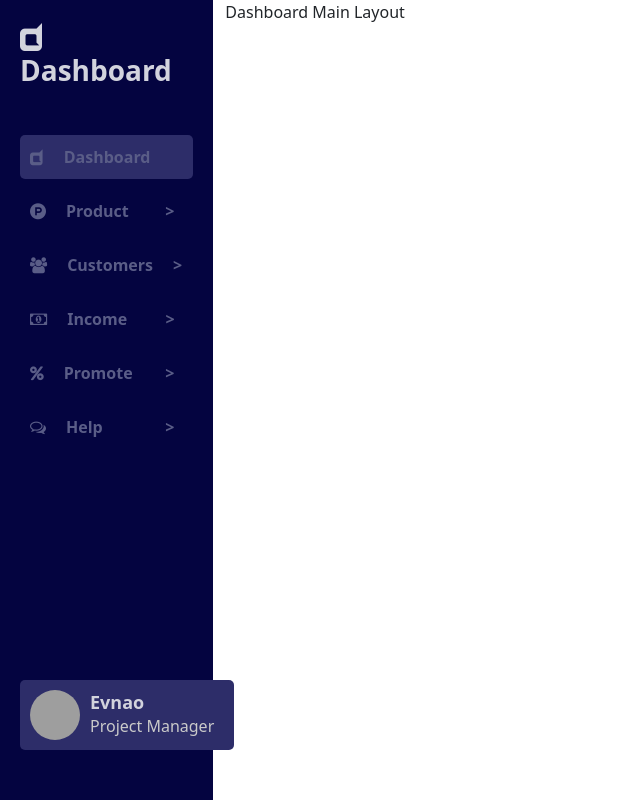
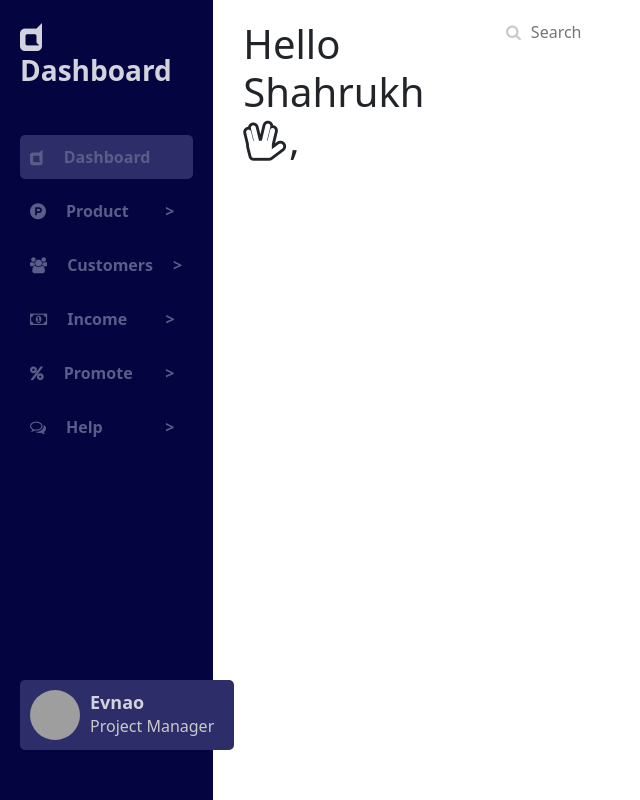
Before and after one commit to pruthvi7384/dashboard_ui, a React (Create React App) app: page / in a window 1280 px wide. Shown: the whole page, without its empty margins (0-640 px from the left). Built offline with nearby package versions, Linux system fonts and the light colour scheme; grey boxes are pictures that could not be loaded.

Commit message:
dashboard design

```diff
--- a/src/components/SearchBox.jsx
+++ b/src/components/SearchBox.jsx
@@ -1,7 +1,10 @@
 const SearchBox = () =>{
     return(
         <>
-
+            <div className="searchBox">
+                <i className="fa fa-search" aria-hidden="true"></i>
+                <input type="text" placeholder="Search" />
+            </div>
         </>
     )
 }
--- a/src/style/style.css
+++ b/src/style/style.css
@@ -79,3 +79,23 @@ a{
         margin-bottom: 0px;
     }
 /* ==========X=== SideBar ===X========== */
+
+/* ============== Dashboard Layout ============= */
+    .layout_main .dashboard_main_layout{
+        background-color: var(--card_background_color);
+        padding: 20px 30px;
+    }
+    .layout_main .dashboard_main_layout .searchBox{
+        display: flex;
+        align-items: center;
+    }
+    .layout_main .dashboard_main_layout .searchBox i{
+        color: var(--heading_small_color);
+        padding: 0px 5px;
+    }
+    .layout_main .dashboard_main_layout .searchBox input{
+        border: none;
+        padding: 0px 5px;
+        color: var(--heading_small_color);
+    }
+/* ==========X==== Dashboard Layout ====X========= */
--- a/src/view/dashboard/DashboardMainLayout.jsx
+++ b/src/view/dashboard/DashboardMainLayout.jsx
@@ -1,4 +1,5 @@
-import { Col } from "react-bootstrap";
+import { Col, Row } from "react-bootstrap";
+import SearchBox from "../../components/SearchBox"
 
 /**
  * Dashboard Main Content Layout
@@ -7,7 +8,14 @@ const DashboardMainLayout = ({col}) =>{
     return(
         <>
             <Col xl={col} className="dashboard_main_layout">
-                <p>Dashboard Main Layout</p>
+                <Row className="dashboard_top">
+                    <Col xl = {3}>
+                        <h1>Hello Shahrukh <span><i className="fa fa-hand-spock-o" aria-hidden="true"></i></span>,</h1>
+                    </Col>
+                    <Col>
+                        <SearchBox/>
+                    </Col>
+                </Row>
             </Col>
         </>
     )
```
